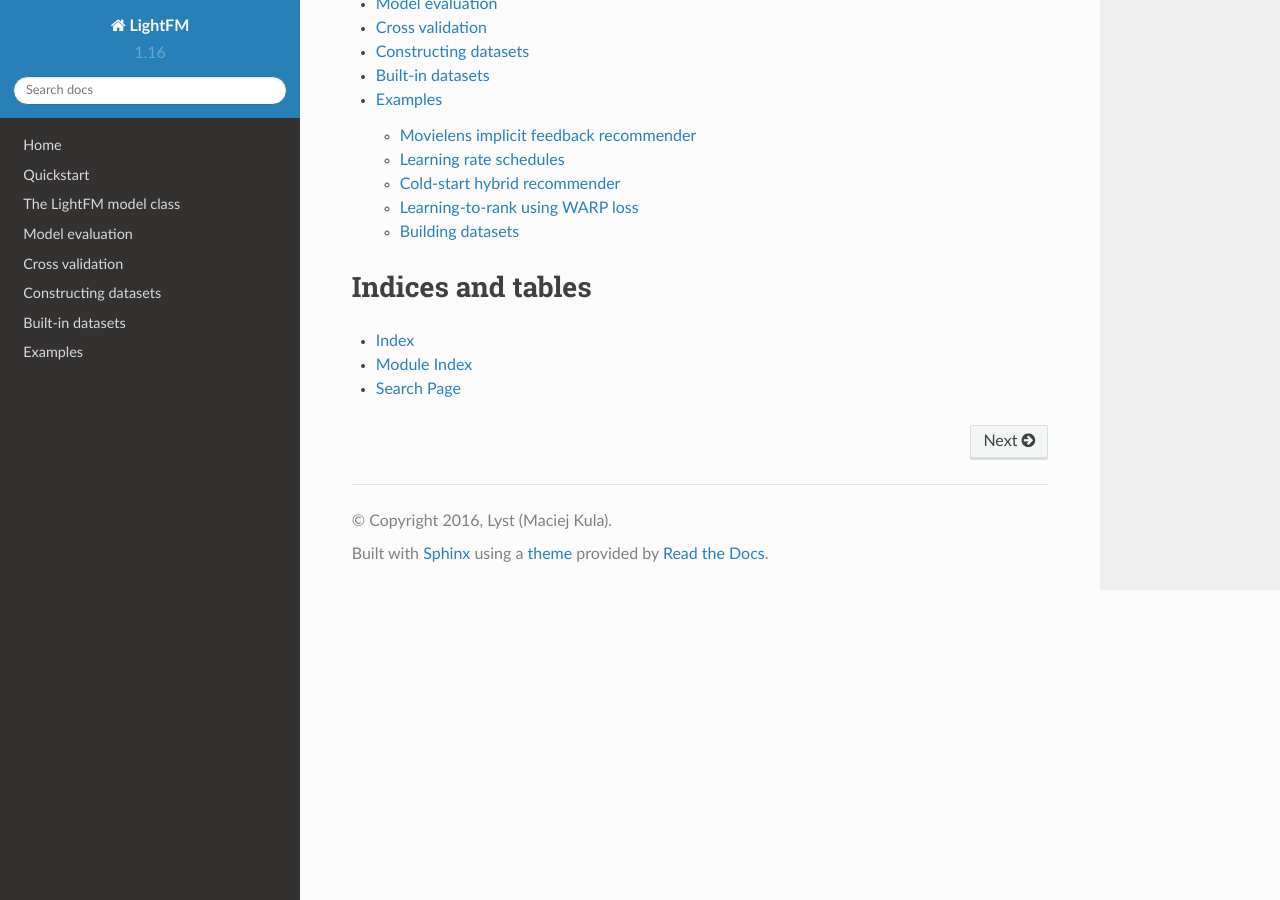
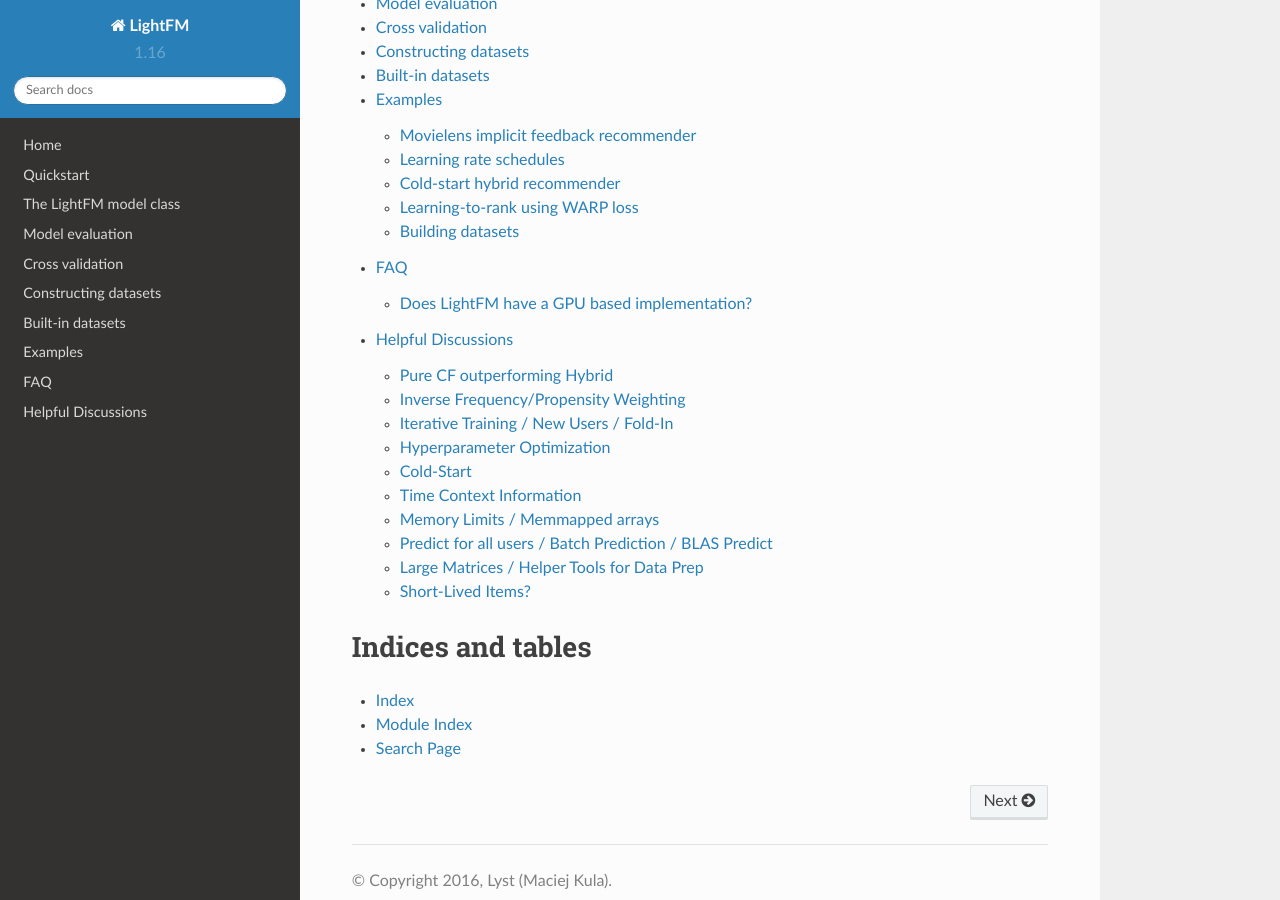
Before and after one commit to lyst/lightfm, a Sphinx documentation site: the page built from doc/index.rst, in a window 1280 px wide and 900 px high, scrolled down 4052 px. Built offline with Sphinx 7.4.7 and the Read the Docs theme 2.0.0, drawn with Linux system fonts in a browser that asks for light colours.

Commit message:
Keeping Track of useful discussions

```diff
--- /dev/null
+++ b/doc/faq.rst
@@ -0,0 +1,7 @@
+===
+FAQ
+===
+
+Does LightFM have a GPU based implementation?
+=============================================
+- https://github.com/lyst/lightfm/issues/429
--- /dev/null
+++ b/doc/helpful_discussions.rst
@@ -0,0 +1,49 @@
+===================
+Helpful Discussions
+===================
+
+Pure CF outperforming Hybrid
+============================
+- https://github.com/lyst/lightfm/issues/176
+- https://github.com/lyst/lightfm/issues/430
+- https://github.com/lyst/lightfm/issues/551
+
+Inverse Frequency/Propensity Weighting
+======================================
+- https://github.com/lyst/lightfm/issues/176
+
+Iterative Training / New Users / Fold-In
+========================================
+- https://github.com/lyst/lightfm/issues/194
+
+Hyperparameter Optimization
+===========================
+-https://gist.github.com/maciejkula/29aaf2db2efee5775a7f14dc387f0c0f
+
+Cold-Start
+==========
+- https://stackoverflow.com/questions/46924119/lightfm-handling-user-and-item-cold-start
+- https://github.com/lyst/lightfm/issues/371
+
+Time Context Information
+========================
+- https://github.com/lyst/lightfm/issues/237
+
+Memory Limits / Memmapped arrays
+================================
+https://github.com/lyst/lightfm/issues/389
+
+Predict for all users / Batch Prediction / BLAS Predict
+=======================================================
+- https://github.com/lyst/lightfm/issues/427
+- https://github.com/inpefess/lightfm/blob/predict_comparison/examples/batch_predict/predicting_with_matrix_multiplication.ipynb
+
+Large Matrices / Helper Tools for Data Prep
+===========================================
+- https://github.com/lyst/lightfm/issues/258
+- https://github.com/DomainGroupOSS/ml-recsys-tools/blob/df866704b1ab3ad05dbe40ebd4b2d92d071f8eab/ml_recsys_tools/data_handlers/interactions_with_features.py#L154
+
+
+Short-Lived Items?
+==================
+- https://github.com/lyst/lightfm/issues/449
--- a/doc/index.rst
+++ b/doc/index.rst
@@ -15,6 +15,8 @@
    Constructing datasets <lightfm.data>
    Built-in datasets <datasets>
    Examples <examples>
+   FAQ <faq>
+   Helpful Discussions <helpful_discussions>
 
 
 Indices and tables
```
